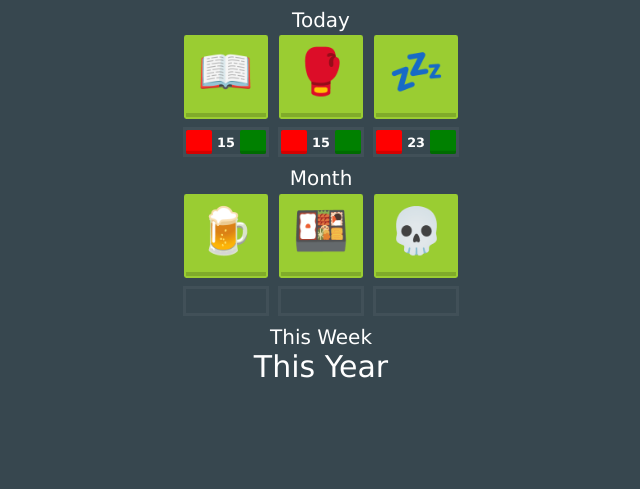
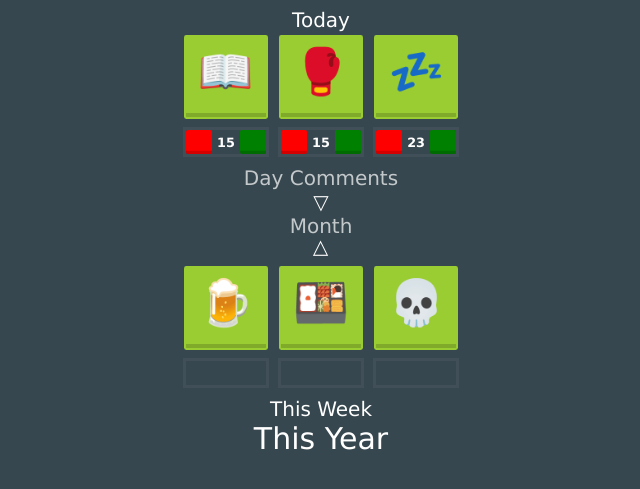
Before and after one commit to Roxerg/year-tracker, a Flask app: template templates/home.html in a window 1280 px wide. Shown: the top 489 px of the page, without its empty margins (319-959 px from the left). Run offline with Flask 2, Linux system fonts and the light colour scheme; the template is opened without the code that fills it, so the values that code supplies are empty; parts of the project's set-up code (start-up, migrations or seed data) failed here and were passed over.

Commit message:
added frontent for comments and fleshed out day selection

```diff
--- a/server.py
+++ b/server.py
@@ -35,6 +35,8 @@ def convert_dates(e):
 
     e = list(e)
     e[4] = e[4].strftime("%Y-%m-%d")
+
+    print(e)
 
     return e
 
@@ -75,6 +77,24 @@ def home():
                                         month=month)
 
 
+
+
+
+@app.route('/update/day/specific', methods=['GET'])
+def mark_specific():
+
+    if (int(request.args.get('day', '-1')) == -1):
+        return redirect("/")
+
+    reading = request.args.get('reading', '0')
+    exercise = request.args.get('exercise', '0')
+    sleep = request.args.get('sleep', '0')
+    day = request.args.get('day', '-1')
+
+
+    goaldb.update_day_specific(reading, exercise, sleep, day)
+
+    return redirect("/")
 
 
 
--- a/static/main.css
+++ b/static/main.css
@@ -258,6 +258,93 @@ a {
 }
 
 
+#month-title {
+    opacity:0.7;
+    transition: opacity 0.2s;
+}
+
+#month-title:hover {
+    opacity:1;
+}
+
+
+#month-arrow, #comment-arrow {
+    transition: transform 0.2s;
+}
+
+.rotated {
+    transform: rotate(180deg);
+}
+
+#month-container {
+    transition: all 0.5s linear;
+}
+
+.hidden {
+    opacity: 0;
+    display: none;
+}
+
+/*
+#month-arrow:hover, #comment-arrow:hover{
+    transform: rotate(180deg);
+}
+*/
+
+#day-desc {
+    border-color: white;
+    border-style: solid;
+    border-radius: 3px;
+    width: 300px;
+    color: white;
+}
+
+
+.tooltip {
+    position: relative;
+    display: inline-block;
+    border-bottom: 1px dotted black; /* If you want dots under the hoverable text */
+  }
+
+  /* Tooltip text */
+  .item .tooltiptext {
+    visibility: hidden;
+    width: 120px;
+    background-color: #698ca1;
+    color: #fff;
+    text-align: center;
+    padding: 5px 0;
+    border-radius: 6px;
+
+
+    /* Position the tooltip text - see examples below! */
+    position: absolute;
+    z-index: 1;
+
+    width: 120px;
+    margin-top: -35px;
+    margin-left: -60px; /* Use half of the width (120/2 = 60), to center the tooltip */
+  }
+
+  /* Show the tooltip text when you mouse over the tooltip container */
+  .item:hover .tooltiptext {
+    visibility: visible;
+  }
+
+
+  .item .tooltiptext::after {
+    content: " ";
+    position: absolute;
+    top: 100%; /* At the bottom of the tooltip */
+    left: 50%;
+    margin-left: -5px;
+    border-width: 5px;
+    border-style: solid;
+    border-color: #698ca1 transparent transparent transparent;
+  }
+
+
+
 @keyframes pulse
 {
   0% {
--- a/templates/guest.html
+++ b/templates/guest.html
@@ -10,7 +10,7 @@
     <div class="canvas">
 
 
-        <button class="pushbutton" onclick="window.location.href = '/home';">Login</button>
+
 
         <!-- WEEK DISPLAY -->
         <div class="container thing">This Week</div>
@@ -48,6 +48,9 @@
                 </span>
                 </div>
 
+                <br>
+                <button class="pushbuttonlogin" onclick="window.location.href = '/home';">Login</button>
+
 
     </div>
 </body>
--- a/templates/home.html
+++ b/templates/home.html
@@ -14,20 +14,20 @@
         <!-- <canvas id="glCanvas" width="640" height="480"></canvas> -->
 
         <!-- TODAY MENU -->
-        <div class="container thing">Today</div>
+        <div id="today-title" class="container thing">Today</div>
 
         <div class="container">
-                <div class="pushbutton {{today[0]}}">
+                <div id="read-button" class="pushbutton {{today[0]}}">
                     <span class="foremoji span{{today[0]}}">
                         <a id="reading" href="/update/day?reading=15">📖</a>
                     </span>
                 </div>
-                <div class="pushbutton {{today[1]}}">
+                <div id="exercise-button" class="pushbutton {{today[1]}}">
                     <span class="foremoji span{{today[1]}}">
-                        <a id="reading" href="/update/day?exercise=15">🥊</a>
+                        <a id="exercise" href="/update/day?exercise=15">🥊</a>
                     </span>
                 </div>
-                <div class="pushbutton {{today[2]}}">
+                <div id="sleep-button" class="pushbutton {{today[2]}}">
                     <span class="foremoji span{{today[2]}}">
                         <a id="sleep" href="/update/day?sleep=23">💤</a>
                     </span>
@@ -65,12 +65,26 @@
                     </table>
                 </div>
         </div>
+
+        <div id="month-title" onclick="toggle_comments()" class="container thing">Day Comments</div>
+        <div class="container thing" onclick="toggle_comments()" id="comment-arrow">▽</div>
+        <div id="day-desc" class="container hidden">
+                <br>
+                <span>---</span>
+                <br>
+                <br>
+                <button onclick="window.location.href = '/home';">Add Comment</button>
+                <br>
+                <br>
+        </div>
+
         <!-- TODAY END -->
 
         <!-- MONTH MENU -->
-        <div class="container thing">Month</div>
+        <div id="month-title" onclick="toggle_months()" class="container thing">Month</div>
+        <div class="container thing rotated" onclick="toggle_months()" id="month-arrow">▽</div>
 
-        <div class="container">
+        <div id="month-container" class="container">
                 <div class="pushbutton">
                     <span class="foremoji">
                         <a id="alcohol" href="/update/month?alcohol=1">🍺</a>
@@ -88,20 +102,23 @@
                 </div>
         </div>
 
-        <div class="container">
+        <div id="month-counter-container" class="container">
                 <div class="countercontainer">
-                    <span class="alcohol-count">{{month[1]}}</span>
+                    <span class="alcohol-count">{{ month[1] }}</span>
                 </div>
 
                 <div class="countercontainer">
-                    <span class="meal-count">{{month[2]}}</span>
+                    <span class="meal-count">{{ month[2] }}</span>
                 </div>
 
                 <div class="countercontainer">
-                    <span class="resist-count">{{month[3]}}</span>
+                    <span class="resist-count">{{ month[3] }}</span>
                 </div>
         </div>
         <!-- MONTH END -->
+
+
+
 
         <!-- WEEK DISPLAY -->
         <div class="container thing">This Week</div>
@@ -118,8 +135,8 @@
 
         <div class="container">
             {% for d in range(0, lonk) %}
-
-                <div class="item {{daily[d]}} {% if today_data[4] == data[d][4] %} year_today {% endif %}"><!--{/{data[d][0]}/}--></div>
+                <script>console.log('{{data[d]}}')</script>
+                <div id={{data[d][0]}} class="item {{daily[d]}} {% if today_data[4] == data[d][4] %} year_today todayfr {% endif %}"><!--{/{data[d][0]}/}--><span class="tooltiptext">{{data[d][4]}}</span></div>
             {% endfor %}
         </div>
         <!-- YEAR END -->
@@ -137,18 +154,116 @@
 
 <!-- DEBUG -->
 <script>
+
+
+    var root_update_url = "/update/day?";
+
+
     console.log('{{today}}');
     var data = '{{data}}';
     var today_data = '{{today_data}}';
 
-    data = data.split("&#39;").join(""");
-    today_data = today_data.split("&#39;").join(""");
+    data = data.split("&#39;").join("\"");
+    today_data = today_data.split("&#39;").join("\"");
 
     data = JSON.parse(data);
     //today_data = JSON.parse(today_data);
 
     console.log(data);
     console.log(today_data);
+
+    var day_items = document.getElementsByClassName("item");
+
+
+
+    var on_day_click = function(e) {
+
+        if (e.target.classList.contains("item") && e.target.id) {
+            var day_info = document.getElementById("select-date");
+            //day_info.innerHTML = data[e.target.id-1][4];
+            if(e.target.classList.contains("todayfr")) {
+                document.getElementById("today-title").innerHTML = "Today";
+            }
+            else {
+                document.getElementById("today-title").innerHTML = data[e.target.id-1][4];
+                console.log(e.target.classList);
+            }
+
+        }
+
+
+        var day_id = e.target.id;
+        //alert(data[day_id]);
+        console.log(data[day_id-1]);
+
+        var day_data = data[day_id-1];
+
+
+        root_update_url = "update/day/specific?day=" + day_id + "&";
+
+        var past_elem = document.getElementsByClassName('year_today');
+        if (past_elem[0]) {
+            past_elem[0].classList.remove('year_today');
+        }
+
+
+        btn3 = document.getElementById("sleep-button");
+
+        if(day_data[3] == '0') {
+            btn3.classList.remove("checked")
+            btn3.classList.add("unchecked")
+        }
+        else {
+            btn3.classList.remove("unchecked")
+            btn3.classList.add("checked")
+        }
+
+        btn2 = document.getElementById("exercise-button");
+
+        if(day_data[2] == '0') {
+            btn2.classList.remove("checked")
+            btn2.classList.add("unchecked")
+        }
+        else {
+            btn2.classList.remove("unchecked")
+            btn2.classList.add("checked")
+        }
+
+
+        btn1 = document.getElementById("read-button");
+
+        if(day_data[1] == '0') {
+            btn1.classList.remove("checked")
+            btn1.classList.add("unchecked")
+        }
+        else {
+            btn1.classList.remove("unchecked")
+            btn1.classList.add("checked")
+        }
+
+        var elem1 = document.getElementById("reading");
+        elem1.href = root_update_url + "reading=15";
+
+        var elem2 = document.getElementById("exercise");
+        elem2.href = root_update_url + "exercise=15";
+
+        var elem3 = document.getElementById("sleep");
+        elem3.href = root_update_url + "sleep=15";
+
+        var new_elem = document.getElementById(day_id);
+        new_elem.classList.add('year_today');
+    }
+
+    var on_day_hover = function(e) {
+
+
+    }
+
+    for (var i = 0; i < day_items.length; i++) {
+        day_items[i].addEventListener('click', on_day_click, false);
+        //day_items[i].addEventListener("mouseover", on_day_hover, false);
+    }
+
 </script>
 
 
@@ -162,8 +277,25 @@ function add_read(sign) {
     elem.innerHTML = val;
 
     elem = document.getElementById("reading");
-    elem.href = "/update/day?reading=" + val.toString();
 
+    elem.href = root_update_url + "reading=" + val.toString();
+
+    console.log(elem.href)
+
+}
+
+
+function toggle_months() {
+
+    document.getElementById("month-container").classList.toggle("hidden");
+    document.getElementById("month-counter-container").classList.toggle("hidden");
+    document.getElementById("month-arrow").classList.toggle("rotated");
+}
+
+function toggle_comments() {
+
+    document.getElementById("day-desc").classList.toggle("hidden");
+    document.getElementById("comment-arrow").classList.toggle("rotated");
 }
 
 function add_exercise(sign) {
@@ -173,7 +305,7 @@ function add_exercise(sign) {
     elem.innerHTML = val;
 
     elem = document.getElementById("exercise");
-    elem.href = "/update/day?exercise=" + val.toString();
+    elem.href = root_update_url + "exercise=" + val.toString();
 
 }
 
@@ -184,14 +316,14 @@ function add_sleep(sign) {
     elem.innerHTML = val;
 
     elem = document.getElementById("sleep");
-    elem.href = "/update/day?sleep=" + val.toString();
+    elem.href = root_update_url + "sleep=" + val.toString();
 
 }
 
 
 
 </script>
-
+<!--
 <script>
         /*============= Creating a canvas ======================*/
         var canvas = document.getElementById('glCanvas');
```
Also changed, not shown: goaldb.py (+11 -0 lines).
